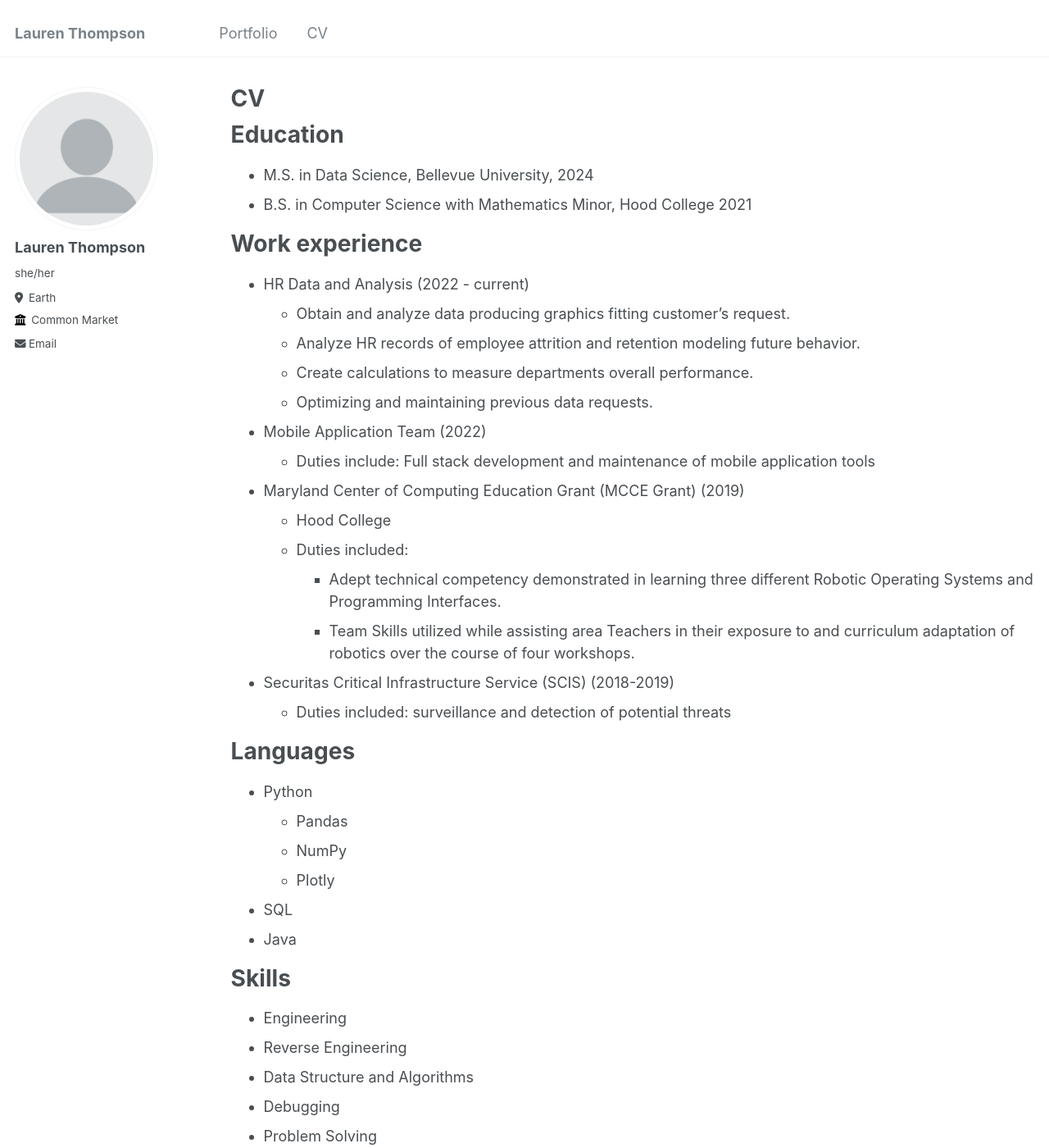
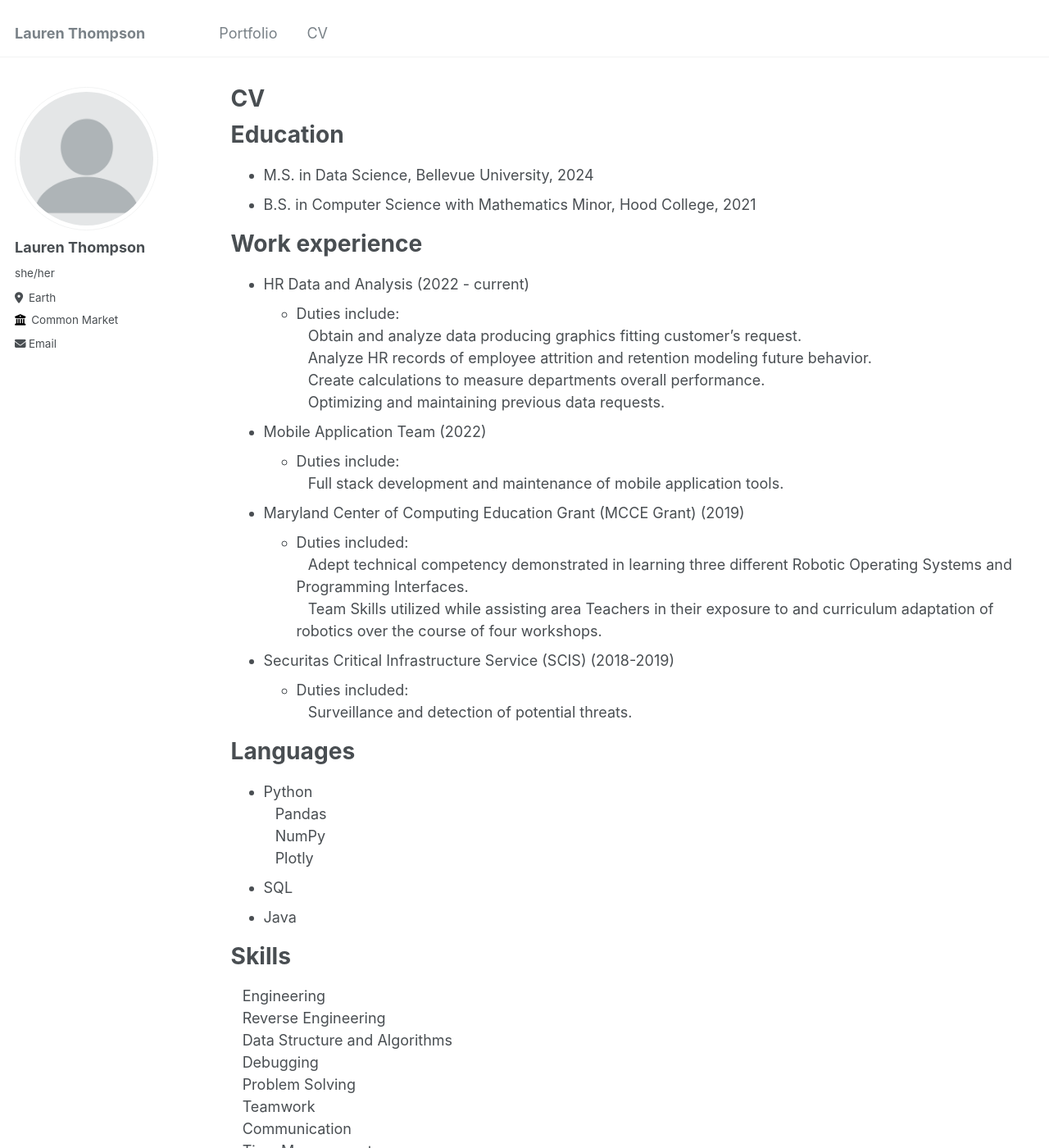
Before and after one commit to laurenthompson4477/Portfolio.github.io, a Jekyll site: the page built from _pages/cv.md, in a window 1280 px wide and 1400 px high. Shown: the whole window at 82% size. Built offline with Jekyll 4.4.1, drawn with Linux system fonts in a browser that asks for light colours.

Commit message:
Update cv.md

```diff
--- a/_pages/cv.md
+++ b/_pages/cv.md
@@ -12,46 +12,48 @@ redirect_from:
 Education
 ======
 * M.S. in Data Science, Bellevue University, 2024
-* B.S. in Computer Science with Mathematics Minor, Hood College 2021
+* B.S. in Computer Science with Mathematics Minor, Hood College, 2021
 
 
 Work experience
 ======
-* HR Data and Analysis (2022 - current)
-  *  Obtain and analyze data producing graphics fitting customer's request.
-  *  Analyze HR records of employee attrition and retention modeling future behavior.
-  *  Create calculations to measure departments overall performance.
-  *  Optimizing and maintaining previous data requests.
-* Mobile Application Team (2022)
-  * Duties include: Full stack development and maintenance of mobile application tools
+* HR Data and Analysis (2022 - current)<br>
+  * Duties include:<br>
+  &ensp; Obtain and analyze data producing graphics fitting customer's request.<br>
+  &ensp; Analyze HR records of employee attrition and retention modeling future behavior.<br>
+  &ensp; Create calculations to measure departments overall performance.<br>
+  &ensp; Optimizing and maintaining previous data requests. <br>
+* Mobile Application Team (2022)<br>
+  * Duties include: <br>
+  &ensp; Full stack development and maintenance of mobile application tools.
 * Maryland Center of Computing Education Grant (MCCE Grant) (2019)
-  * Hood College
-  * Duties included:
-    * Adept technical competency demonstrated in learning three different Robotic Operating Systems and Programming Interfaces.
-    * Team Skills utilized while assisting area Teachers in their exposure to and curriculum adaptation of robotics over the course of four workshops.
+  * Duties included:<br>
+    &ensp; Adept technical competency demonstrated in learning three different Robotic Operating Systems and Programming Interfaces.<br>
+    &ensp; Team Skills utilized while assisting area Teachers in their exposure to and curriculum adaptation of robotics over the course of four workshops.
 
-* Securitas Critical Infrastructure Service (SCIS) (2018-2019)
-  * Duties included: surveillance and detection of potential threats
+* Securitas Critical Infrastructure Service (SCIS) (2018-2019)<br>
+  * Duties included:<br>
+    &ensp; Surveillance and detection of potential threats.
 
 
 Languages
 ======
-* Python
-  * Pandas
-  * NumPy
-  * Plotly
+* Python<br>
+  &ensp; Pandas<br>
+  &ensp; NumPy<br>
+  &ensp; Plotly<br>
 * SQL
 * Java
 
 
 Skills
 ======
-* Engineering
-* Reverse Engineering
-* Data Structure and Algorithms
-* Debugging
-* Problem Solving
-* Teamwork
-* Communication
-* Time Management
-* Collaboration
+&ensp; Engineering<br>
+&ensp; Reverse Engineering<br>
+&ensp; Data Structure and Algorithms<br>
+&ensp; Debugging<br>
+&ensp; Problem Solving<br>
+&ensp; Teamwork<br>
+&ensp; Communication<br>
+&ensp; Time Management<br>
+&ensp; Collaboration
```
